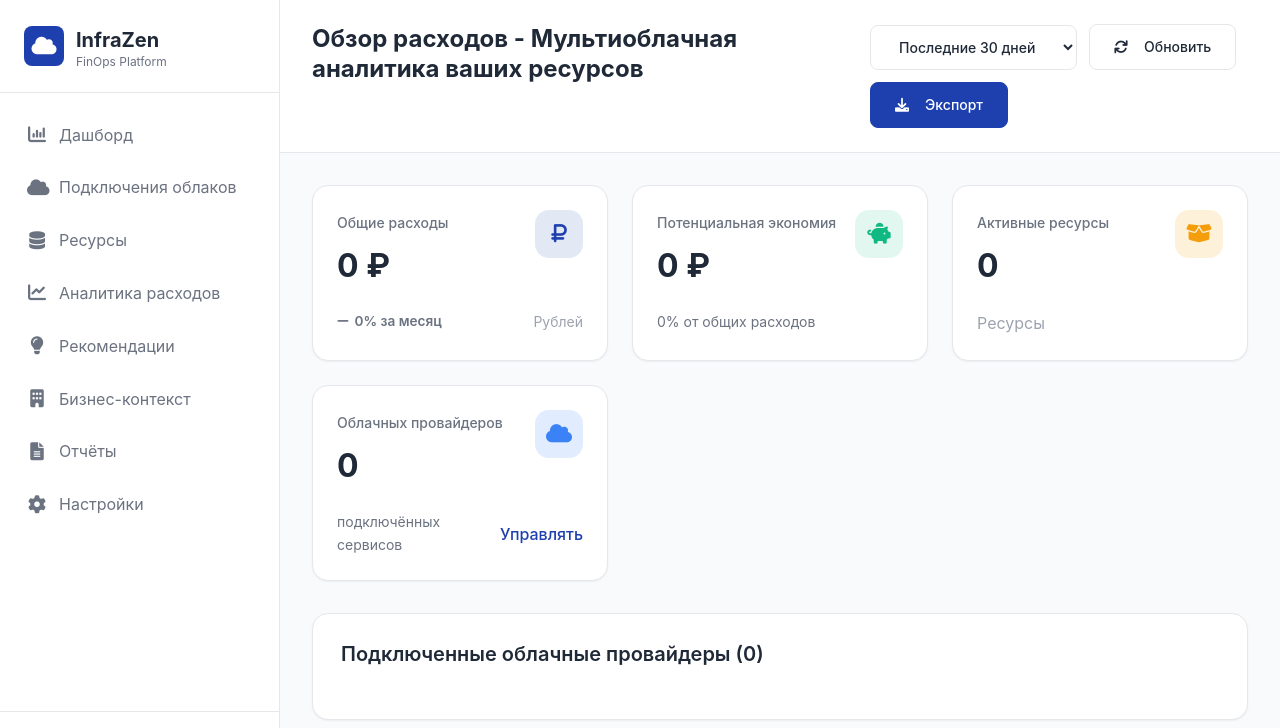
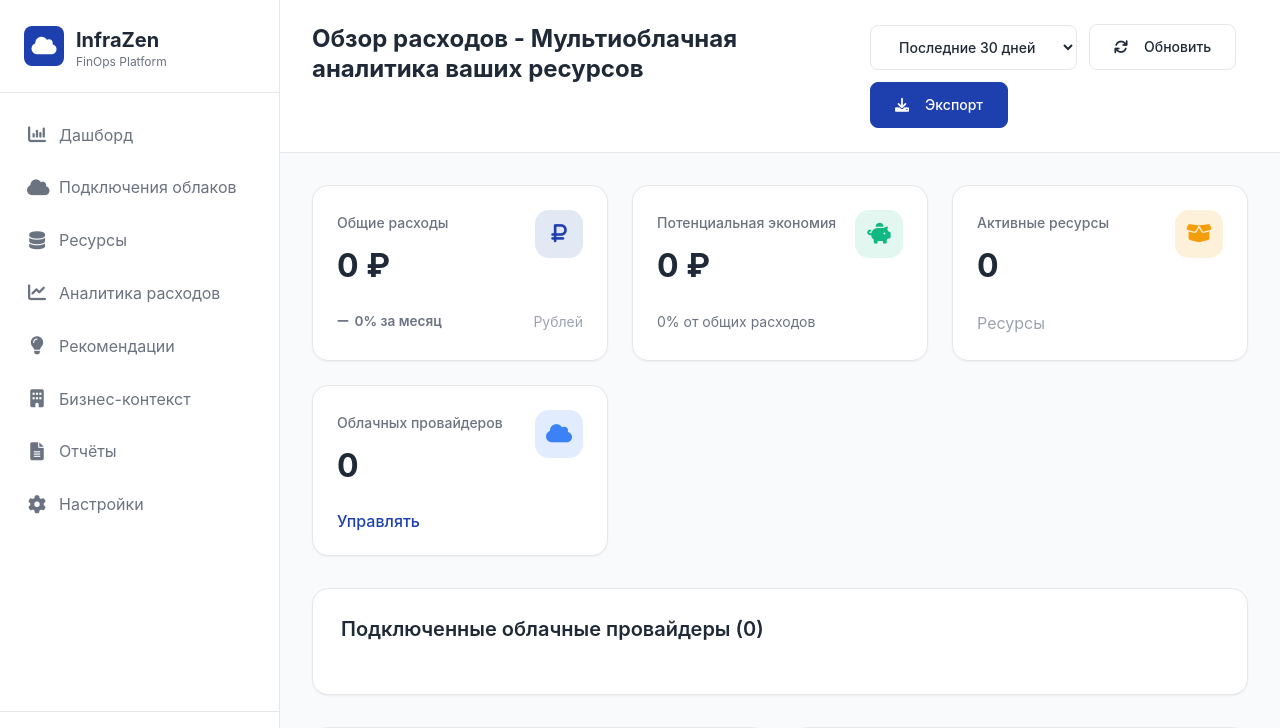
Before and after one commit to colaisr/infrazen, a Flask app: template app/templates/dashboard.html in a window 1280 px wide. Shown: the top 728 px of the page. Run offline with Flask 3, Linux system fonts and the light colour scheme; the template is opened without the code that fills it, so the values that code supplies are empty.

Commit message:
Remove redundant text from cloud providers card
- Remove 'подключённых сервисов' (connected services) text
- Keep only essential information: provider count and manage button
- Card now has cleaner, more focused design

```diff
--- a/app/templates/dashboard.html
+++ b/app/templates/dashboard.html
@@ -82,7 +82,6 @@
                 <div class="kpi-icon icon-providers"><i class="fa-solid fa-cloud"></i></div>
             </div>
             <div class="kpi-footer">
-                <span class="kpi-subtext">подключённых сервисов</span>
                 <button class="link-button">Управлять</button>
             </div>
         </article>
```
